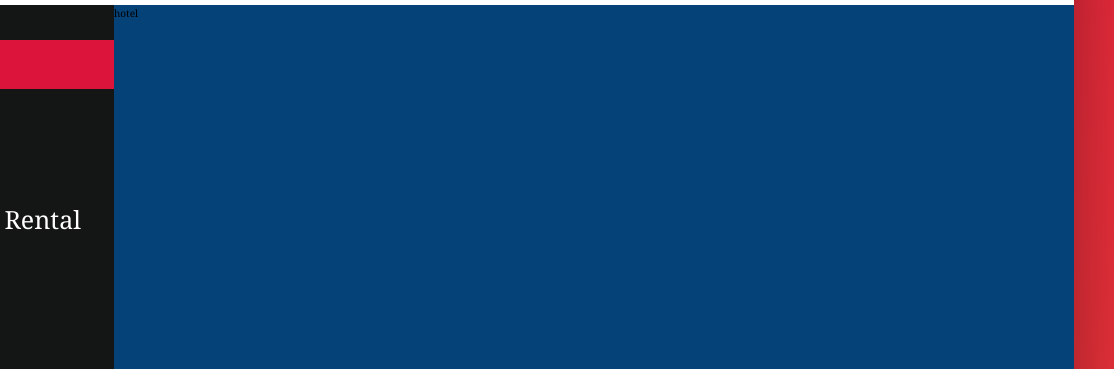
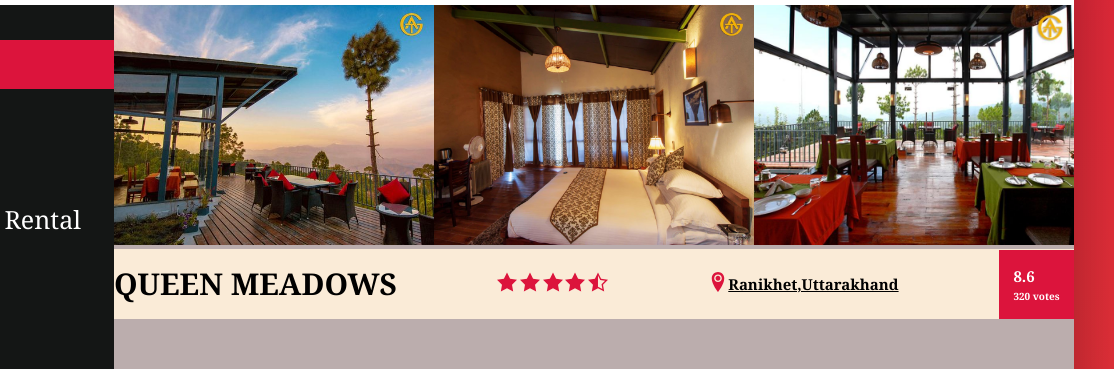
Before and after one commit to 51ab/Let-s_book, a website: page index.html in a window 1280 px wide. Shown: the part 155-524 px from the top of the page, 166-1280 px from the left. Drawn offline with Linux system fonts and the light colour scheme.

Commit message:
overview

```diff
--- a/index.html
+++ b/index.html
@@ -78,7 +78,53 @@
                     </li>
                 </ul>
             </navigation>
-            <div class="hotel">hotel</div>
+            <div class="hotel">
+                <div class="gallery">
+                    <figure class="gallery_items">
+                        <img src="image/queens-meadows.jpg"class="gallery_pic"></img>
+                    </figure>
+                    <figure class="gallery_items">
+                        <img src="image/queen2.avif" class="gallery_pic"></img>
+                    </figure>
+                    <figure class="gallery_items">
+                        <img src="image/queen3.jpg"class="gallery_pic"></img>
+                    </figure>
+                </div>
+
+                <div class="overview">
+                <div class="hotel_name"><h1>Queen Meadows</h1></div>
+                <div class="overview_stars">
+                    <svg class="overview_icon">
+                        <use xlink:href="image/sprite.svg#icon-star-full"></use>
+                    </svg>
+                    <svg class="overview_icon">
+                        <use xlink:href="image/sprite.svg#icon-star-full"></use>
+                    </svg>
+                    <svg class="overview_icon">
+                        <use xlink:href="image/sprite.svg#icon-star-full"></use>
+                    </svg>
+                    <svg class="overview_icon">
+                        <use xlink:href="image/sprite.svg#icon-star-full"></use>
+                    </svg>
+                    <svg class="overview_icon">
+                        <use xlink:href="image/sprite.svg#icon-star-half"></use>
+                    </svg>
+                </div>
+                <div class="overview_location">
+                    <svg class="overview_icon">
+                        <use xlink:href="image/sprite.svg#icon-location2"></use>
+                    </svg>  <span> <h2>Ranikhet,Uttarakhand</h2></span>
+                </div>
+                <div class="overview_vote">
+                    <h2>8.6</h2>
+                    <h4>320 votes</h4>
+                </div>
+            </div>
+
+
+        </div>
+
+
 
         </div>
     </div>
--- a/sass/component.scss
+++ b/sass/component.scss
@@ -190,3 +190,47 @@
     fill:currentColor;
     margin-right: 0.2rem;
 }}
+
+.gallery{
+    display:flex;
+    align-items: center;
+    &_items{
+        width:34%;
+        height:50%;
+    }
+     &_pic{
+        width:100%;
+        height:100%;
+     }
+}
+.overview{
+    display: flex;
+    justify-content: space-between;
+    align-items: center;
+    height:7rem;
+    background-color: antiquewhite;
+    padding: 0%;
+    h1{
+        text-transform: uppercase;
+        font-size: 3rem;
+    }
+    &_location{
+        display: flex;
+
+        h2{
+            text-decoration: underline;
+        }
+    }
+    &_icon{
+        width:2rem;
+        height:2rem;
+
+
+       fill:crimson;
+    }
+    &_vote{
+        background-color: crimson;
+        color:white;
+        padding: 1.5%;
+    }
+}
--- a/sass/layout.scss
+++ b/sass/layout.scss
@@ -26,7 +26,7 @@
      //no grow and no shrink and width is always 20%
 }
 .hotel{
-    background-color: rgb(5, 66, 119);
+   // background-color: rgb(5, 66, 119);
     flex:1; //to take the remaining space
 
 }
```
Also changed, not shown: css/style.css, image/queen2.avif (added), image/queen3.jpg (added).
